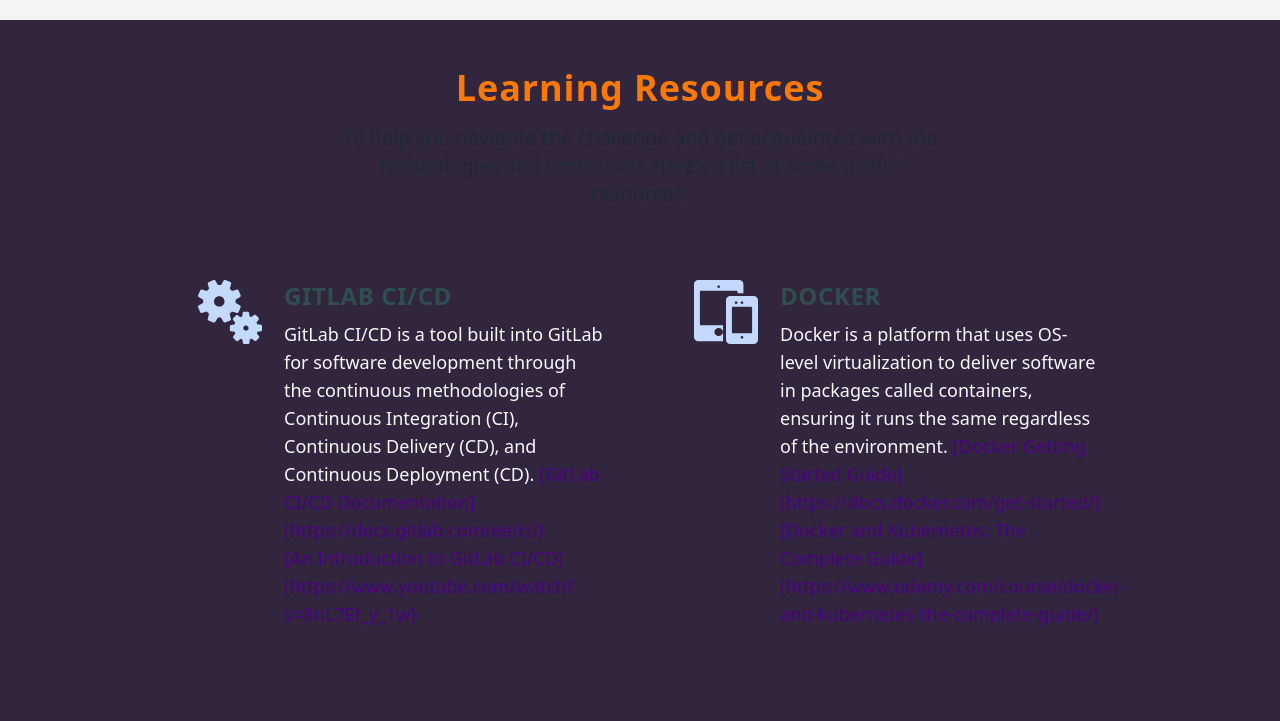
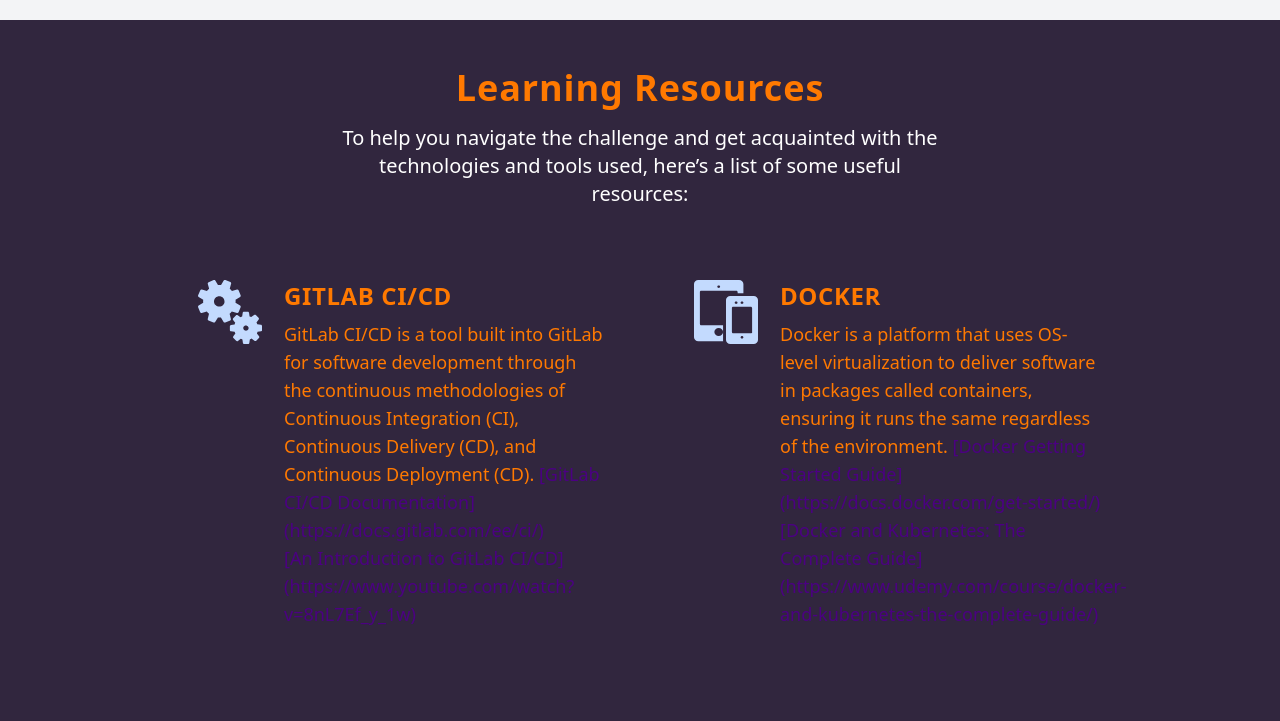
Before and after one commit to gohclive/bunny-halloween, an Eleventy site: page src/index.njk in a window 1280 px wide. Shown: the part 1580-2301 px from the top of the page. Built offline with nearby package versions, Linux system fonts and the light colour scheme; Eleventy itself is replaced by a stand-in of ours; files that its build step writes are made by us from their sources; a script that the page names is missing; files whose address does not match are found by name; what postcss-import would draw is missing.

Commit message:
initial commit

```diff
--- a/src/_includes/section.learn.njk
+++ b/src/_includes/section.learn.njk
@@ -3,19 +3,19 @@
     <div id="learn" class="w-full min-h-screen flex flex-col justify-center items-center bg-halloween-night py-12">
       <div class="self-center text-center w-full sm:w-2/3 xl:w-1/2 px-4 sm:px:0">
         <h2 class="tracking-wide text-halloween-pumpkin font-bold text-4xl mb-4">{{ item.data.title }}</h2>
-        <div class="font-light text-halloween-pumkin text-xl mb-6">
+        <div class="font-light text-white text-xl mb-6">
           {{ item.templateContent | safe }}
         </div>
       </div>
       <div class="self-center w-full xl:w-4/5 flex flex-col sm:flex-row flex-wrap px-4 xl:px:0">
         {% for item in features %}
-          <div class="w-full sm:w-1/2 flex flex-row flex-no-wrap hover:shadow-lg hover:bg-halloween-night hover:bg-opacity-50 px-4 sm:px-8 py-6 sm:py-12">
+          <div class="w-full sm:w-1/2 flex flex-row flex-no-wrap hover:shadow-lg hover:bg-halloween-pumpkin hover:bg-opacity-60 px-4 sm:px-8 py-6 sm:py-12">
             <div class="w-1/3 xl:w-1/4">
               <img src="/img/features/{{ item.icon }}" alt="{{ item.title }}" class="w-16 block sm:mx-auto">
             </div>
             <div class="w-2/3 xl:w-3/4">
-              <h3 class="tracking-wide text-halloween-witchHat font-bold text-2xl uppercase mb-2">{{ item.title }}</h3>
-              <div class="font-light text-halloween-ghost text-lg">
+              <h3 class="tracking-wide text-halloween-pumpkin font-bold text-2xl uppercase mb-2">{{ item.title }}</h3>
+              <div class="font-light text-halloween-pumpkin text-lg">
                 {{ item.description }}
                 <a href="{{ item.content | safe }}" class="text-halloween-potion hover:underline">{{ item.content | safe }}</a>
               </div>
```
